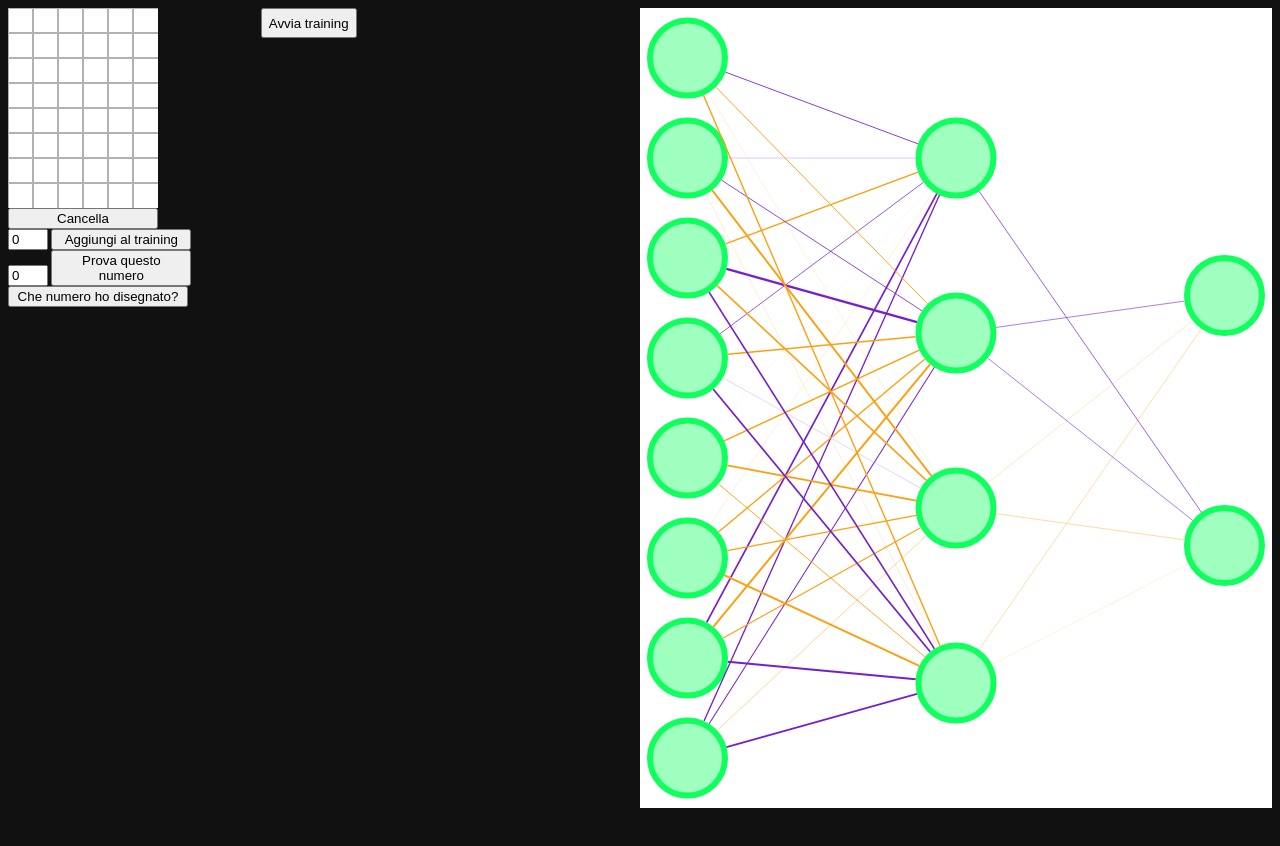
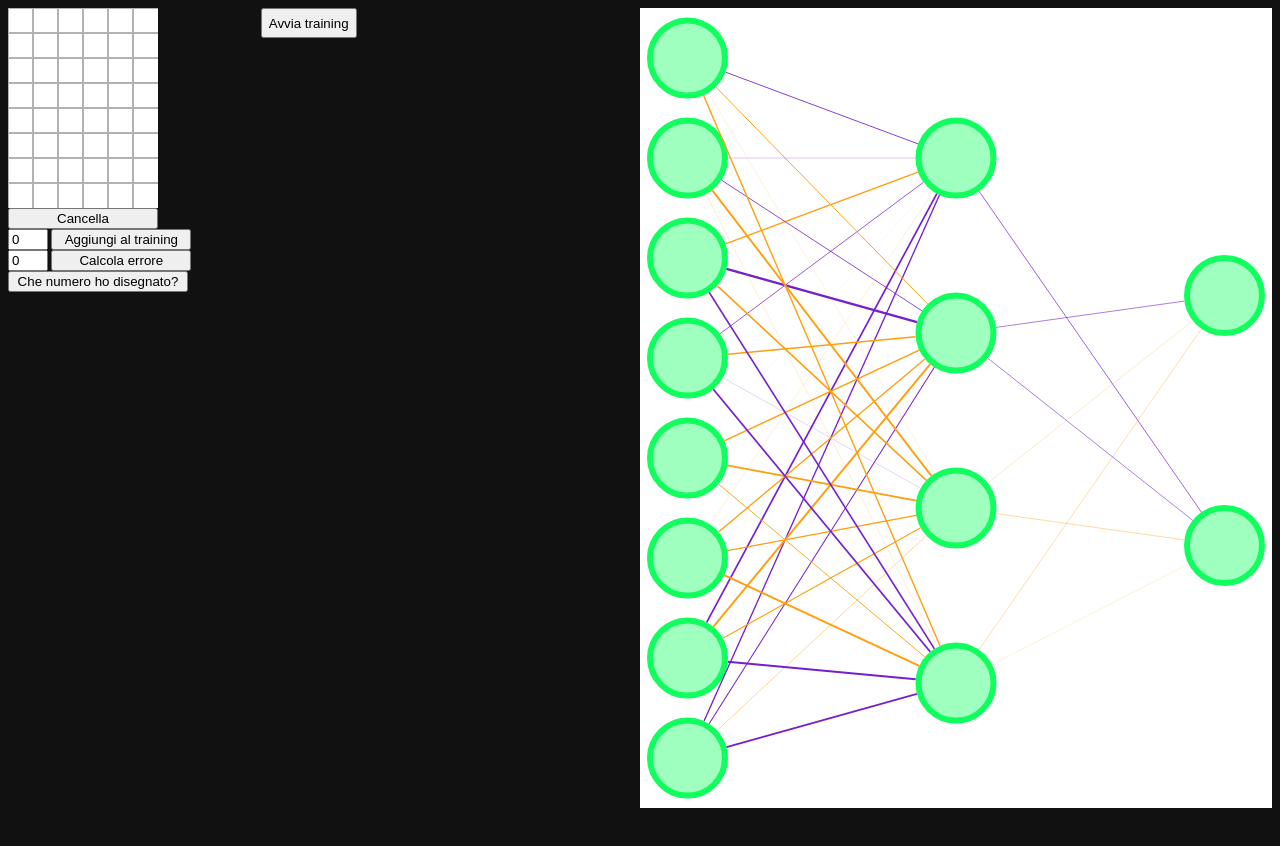
Before and after one commit to YoDevil/NeuralNet, a plain HTML site: page index.html in a window 1280 px wide. Drawn offline with nearby package versions, Linux system fonts and the light colour scheme.

Commit message:
Changed button label

```diff
--- a/index.html
+++ b/index.html
@@ -15,7 +15,7 @@
             </div>
             <div style="display:block">
                 <input type="number" value="0" id="run-number" style="width:40px">
-                <button id="input-run" style="width:140">Prova questo numero</button>
+                <button id="input-run" style="width:140">Calcola errore</button>
             </div>
             <button id="input-guess" style="width:180">Che numero ho disegnato?</button>
             <div id="input-images" style="height:612px; overflow-y: auto; position:relative; top:20px; display:block"></div>
```
